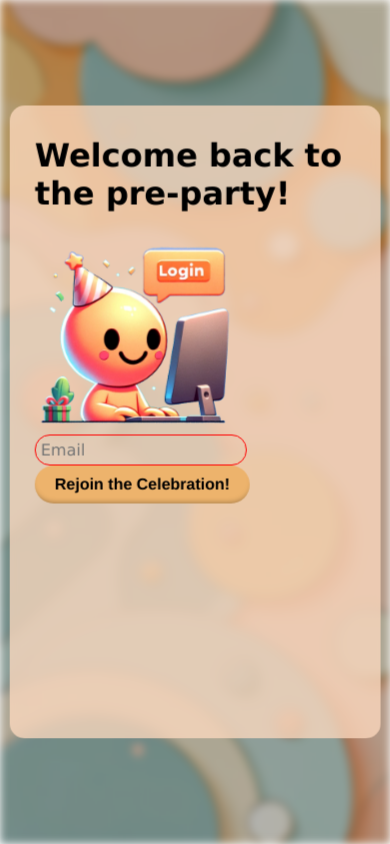
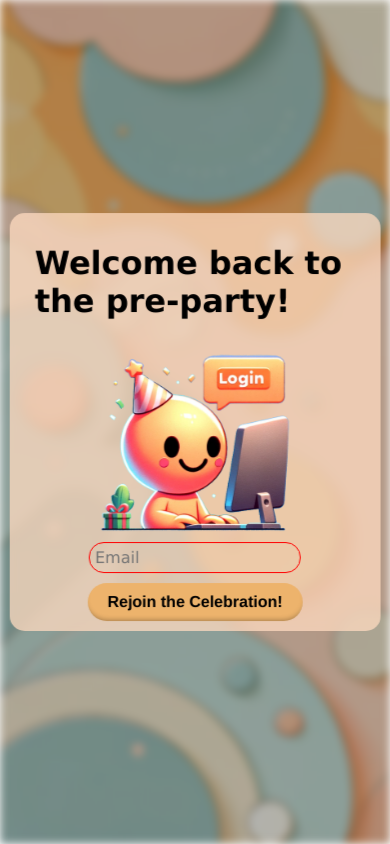
Before and after one commit to Ross-Alexandra/is-it-my-birthday-app, a Vue app in the folder v2/web/: page /login in a window 390 px wide. Built offline with nearby package versions, Linux system fonts and the light colour scheme; what @ionic/vue would draw is missing.

Commit message:
Small register tweaks, & mobile support for login

```diff
--- a/v2/web/src/shared/panel-page.vue
+++ b/v2/web/src/shared/panel-page.vue
@@ -19,7 +19,8 @@
         flex-direction: column;
         align-items: start;
 
-        overflow: auto;
+        overflow-y: auto;
+        overflow-x: hidden;
         width: max-content;
 
         padding: 10px 25px;
--- a/v2/web/src/views/login-page.vue
+++ b/v2/web/src/views/login-page.vue
@@ -31,6 +31,10 @@ import PanelPage from '@/shared/panel-page.vue';
 // Desktop Styling
 @media (min-width: ($tablet-breakpoint + 1px)) {
     .login-panel {
+        display: flex;
+        flex-direction: column;
+        align-items: center;
+
         input {
             margin-bottom: 10px;
         }
@@ -39,7 +43,15 @@ import PanelPage from '@/shared/panel-page.vue';
 
 @media (max-width: $tablet-breakpoint) {
     .login-panel {
+        display: flex;
+        flex-direction: column;
+        align-items: center;
 
+        min-height: 0px;
+
+        input {
+            margin-bottom: 10px;
+        }
     }
 }
 </style>
--- a/v2/web/src/views/register-page.vue
+++ b/v2/web/src/views/register-page.vue
@@ -113,6 +113,8 @@ function setMonth(month: Months) {
     .register-panel {
         display: flex;
         flex-direction: column;
+
+        max-width: 75vw;
 
         h1 {
             margin: 0px 0px 10px 0px;
@@ -237,7 +239,8 @@ function setMonth(month: Months) {
         }
 
         button {
-            align-self: start;
+            margin-top: 10px;
+            align-self: center;
         }
     }
 
@@ -274,6 +277,7 @@ function setMonth(month: Months) {
     .register-info {
         display: flex;
         flex-direction: column;
+        align-items: center;
         gap: 10px;
 
         .register-title {
@@ -283,14 +287,6 @@ function setMonth(month: Months) {
 
     .register-info > label[data-for="name"] > input {
         margin-bottom: 10px;
-    }
-
-    .register-info > label[data-for="birthday"] {
-        width: 100%;
-        }
-
-    button {
-        margin-top: 10px;
     }
 
     .divider {
```
